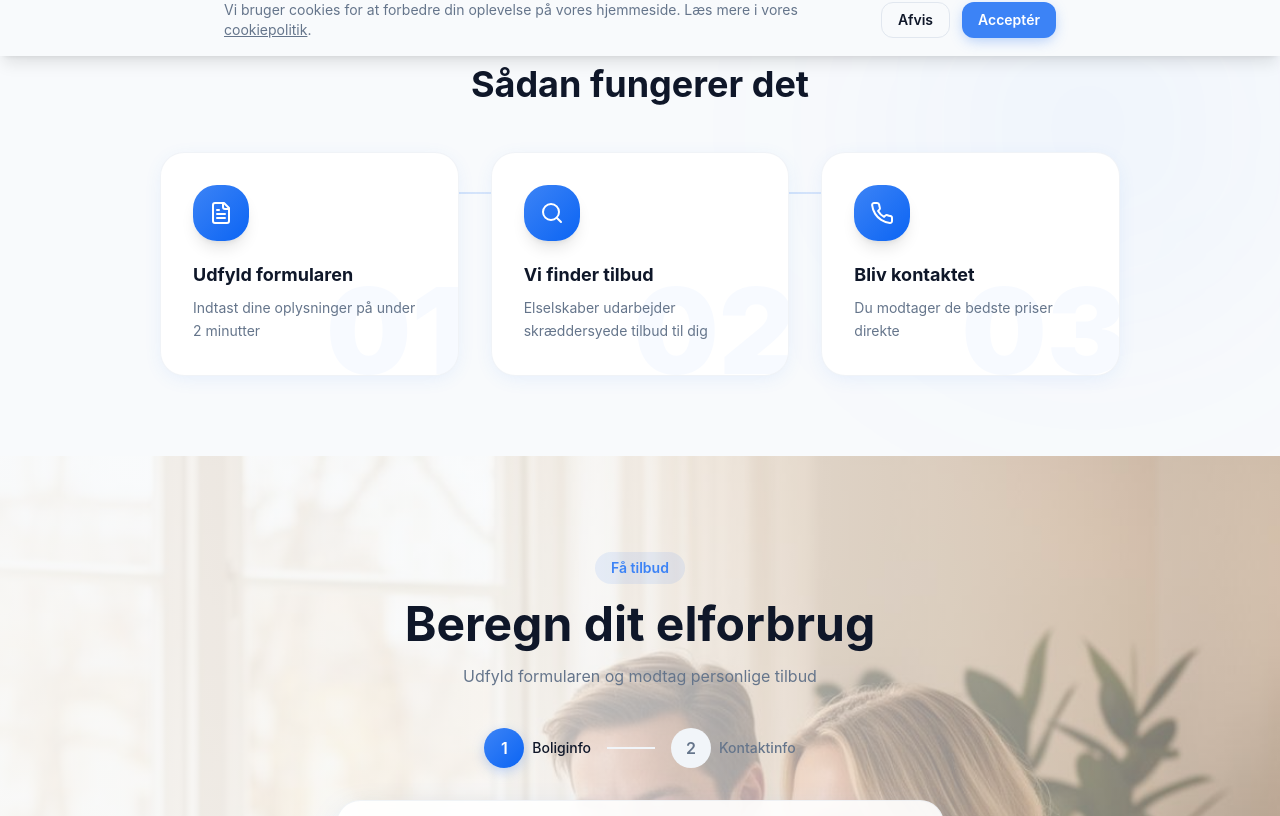
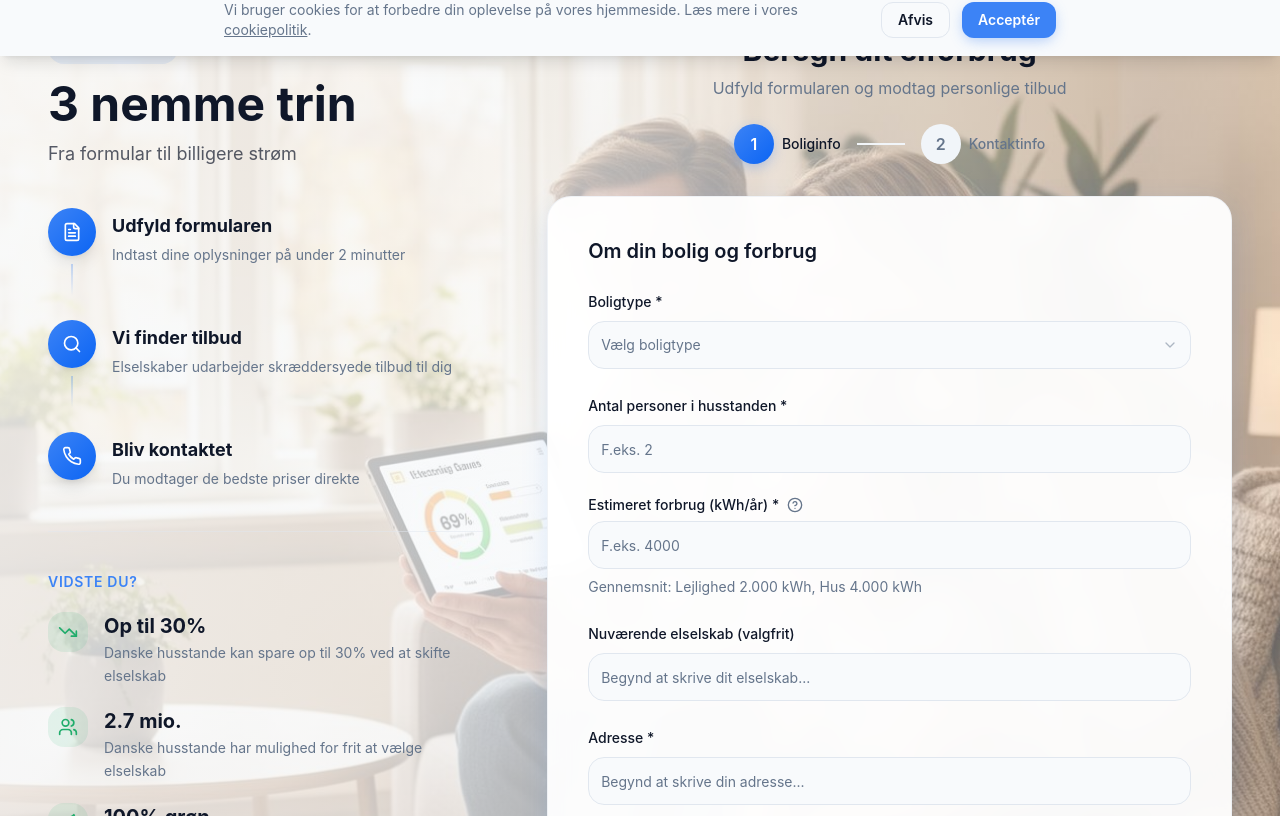
Before and after one commit to Aminrz123/el-tilbudsfinder-nu, a React (Vite) app: page / in a window 1280 px wide. Shown: the part 744-1560 px from the top of the page. Built offline with nearby package versions, Linux system fonts and the light colour scheme; the HTML template or start-up script is replaced by a standard one.

Commit message:
Combine steps and form on page

```diff
--- a/src/components/LeadForm.tsx
+++ b/src/components/LeadForm.tsx
@@ -1,6 +1,6 @@
 import { useState } from "react";
 import { useNavigate } from "react-router-dom";
-import { Zap, HelpCircle, Loader2, ArrowRight, ArrowLeft, Shield } from "lucide-react";
+import { Zap, HelpCircle, Loader2, ArrowRight, ArrowLeft, Shield, FileText, Search, Phone, TrendingDown, Leaf, Users } from "lucide-react";
 import { Button } from "@/components/ui/button";
 import { Input } from "@/components/ui/input";
 import { Label } from "@/components/ui/label";
@@ -29,6 +29,45 @@ import AddressAutocomplete from "@/components/AddressAutocomplete";
 import ElectricityCompanyAutocomplete from "@/components/ElectricityCompanyAutocomplete";
 import { supabase } from "@/integrations/supabase/client";
 import formBg from "@/assets/form-bg.jpg";
+
+const steps = [
+  {
+    icon: FileText,
+    number: "01",
+    title: "Udfyld formularen",
+    description: "Indtast dine oplysninger på under 2 minutter",
+  },
+  {
+    icon: Search,
+    number: "02",
+    title: "Vi finder tilbud",
+    description: "Elselskaber udarbejder skræddersyede tilbud til dig",
+  },
+  {
+    icon: Phone,
+    number: "03",
+    title: "Bliv kontaktet",
+    description: "Du modtager de bedste priser direkte",
+  },
+];
+
+const facts = [
+  {
+    icon: TrendingDown,
+    stat: "Op til 30%",
+    label: "Danske husstande kan spare op til 30% ved at skifte elselskab",
+  },
+  {
+    icon: Users,
+    stat: "2.7 mio.",
+    label: "Danske husstande har mulighed for frit at vælge elselskab",
+  },
+  {
+    icon: Leaf,
+    stat: "100% grøn",
+    label: "Mange elselskaber tilbyder nu strøm fra vedvarende energi",
+  },
+];
 
 const LeadForm = () => {
   const navigate = useNavigate();
@@ -105,12 +144,72 @@ const LeadForm = () => {
         <div className="absolute inset-0 bg-gradient-to-r from-background/85 via-background/70 to-background/40" />
       </div>
 
-      <div className="container max-w-2xl relative z-10">
-        <div className="text-center mb-10">
-          <span className="inline-block px-4 py-1.5 rounded-full bg-primary/10 text-primary text-sm font-semibold mb-4">
-            Få tilbud
+      <div className="container max-w-7xl relative z-10">
+        <div className="grid lg:grid-cols-5 gap-10 lg:gap-16 items-start">
+
+          {/* Left side: Steps + facts */}
+          <div className="lg:col-span-2 space-y-10">
+            {/* Section header */}
+            <div>
+              <span className="inline-block px-4 py-1.5 rounded-full bg-primary/10 backdrop-blur-sm text-primary text-sm font-semibold mb-4">
+                Så nemt er det
               </span>
-          <h2 className="text-3xl md:text-4xl lg:text-5xl font-bold text-foreground mb-4">
+              <h2 className="text-3xl md:text-4xl lg:text-5xl font-bold text-foreground mb-3">
+                3 nemme trin
+              </h2>
+              <p className="text-foreground/70 text-lg">
+                Fra formular til billigere strøm
+              </p>
+            </div>
+
+            {/* Steps - vertical */}
+            <div className="space-y-6">
+              {steps.map((s, index) => (
+                <div key={s.number} className="flex gap-4 items-start group">
+                  <div className="flex flex-col items-center">
+                    <div className="w-12 h-12 rounded-2xl gradient-primary flex items-center justify-center shadow-lg group-hover:scale-110 transition-transform duration-300">
+                      <s.icon className="w-5 h-5 text-primary-foreground" />
+                    </div>
+                    {index < steps.length - 1 && (
+                      <div className="w-0.5 h-8 bg-gradient-to-b from-primary/30 to-transparent mt-2" />
+                    )}
+                  </div>
+                  <div className="pt-1">
+                    <h3 className="text-lg font-bold text-foreground mb-1">{s.title}</h3>
+                    <p className="text-sm text-muted-foreground leading-relaxed">{s.description}</p>
+                  </div>
+                </div>
+              ))}
+            </div>
+
+            {/* Divider */}
+            <div className="w-full h-px bg-border/50" />
+
+            {/* Inspiring facts */}
+            <div>
+              <h3 className="text-sm font-semibold text-primary uppercase tracking-wider mb-5">
+                Vidste du?
+              </h3>
+              <div className="space-y-5">
+                {facts.map((fact) => (
+                  <div key={fact.stat} className="flex gap-4 items-start group">
+                    <div className="w-10 h-10 rounded-xl bg-accent/10 flex items-center justify-center flex-shrink-0 group-hover:bg-accent/20 transition-colors">
+                      <fact.icon className="w-5 h-5 text-accent" />
+                    </div>
+                    <div>
+                      <span className="text-xl font-bold text-foreground">{fact.stat}</span>
+                      <p className="text-sm text-muted-foreground leading-relaxed mt-0.5">{fact.label}</p>
+                    </div>
+                  </div>
+                ))}
+              </div>
+            </div>
+          </div>
+
+          {/* Right side: Form */}
+          <div className="lg:col-span-3">
+            <div className="text-center mb-6">
+              <h2 className="text-2xl md:text-3xl font-bold text-foreground mb-2">
                 Beregn dit elforbrug
               </h2>
               <p className="text-muted-foreground">
@@ -141,7 +240,7 @@ const LeadForm = () => {
 
             <form
               onSubmit={handleSubmit}
-          className="bg-card/90 backdrop-blur-md rounded-2xl shadow-card-hover p-8 md:p-10 border border-border/50"
+              className="bg-card/95 backdrop-blur-md rounded-2xl shadow-card-hover p-8 md:p-10 border border-border/50"
             >
               {/* Step 1: Boliginfo */}
               {step === 1 && (
@@ -386,6 +485,8 @@ const LeadForm = () => {
               )}
             </form>
           </div>
+        </div>
+      </div>
     </section>
   );
 };
--- a/src/pages/Index.tsx
+++ b/src/pages/Index.tsx
@@ -1,5 +1,4 @@
 import HeroSection from "@/components/HeroSection";
-import StepsSection from "@/components/StepsSection";
 import BenefitsSection from "@/components/BenefitsSection";
 import LeadForm from "@/components/LeadForm";
 import FAQSection from "@/components/FAQSection";
@@ -10,7 +9,6 @@ const Index = () => {
   return (
     <main className="min-h-screen">
       <HeroSection />
-      <StepsSection />
       <LeadForm />
       <BenefitsSection />
       <FAQSection />
```
Lines whose indentation alone changed are shown as unchanged.
